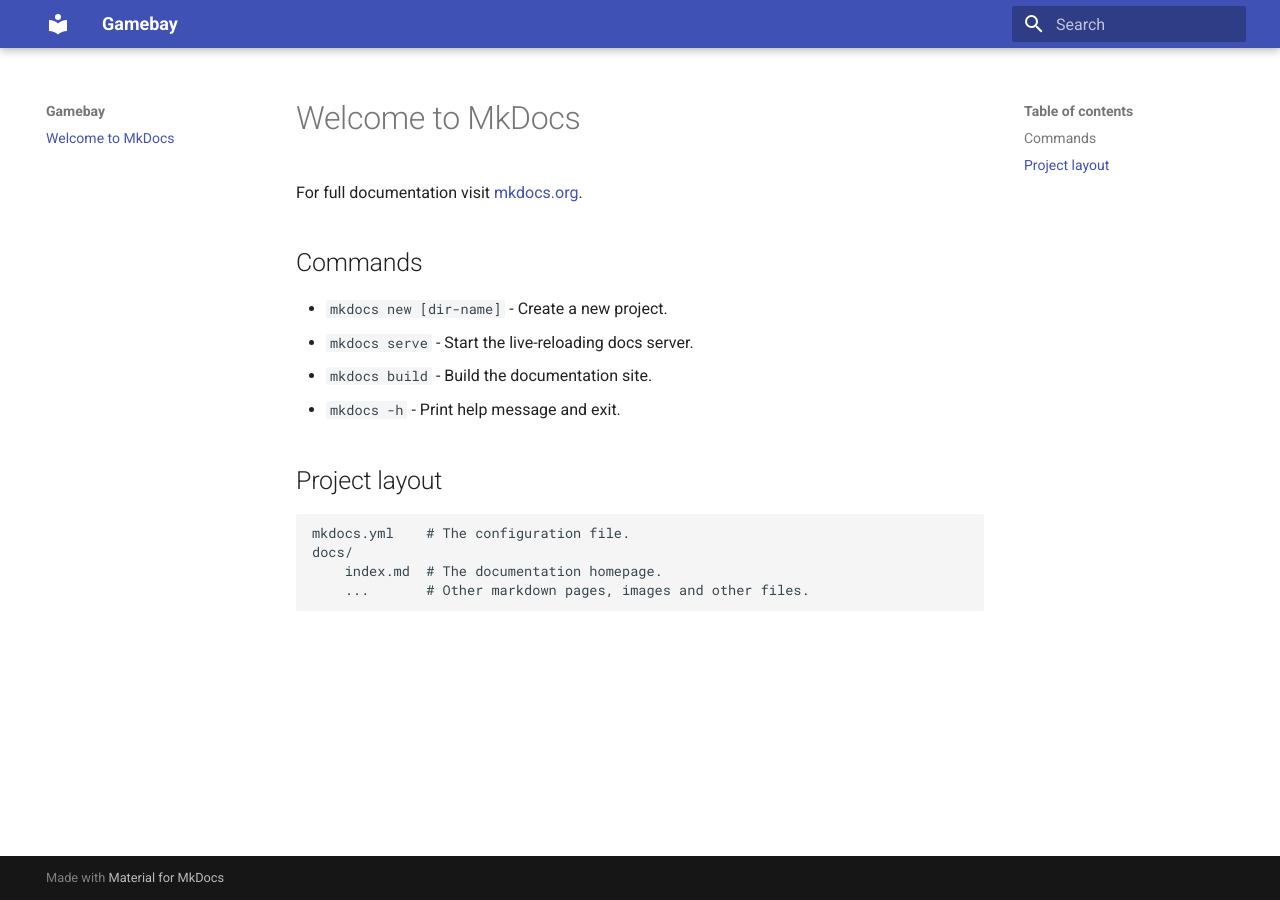
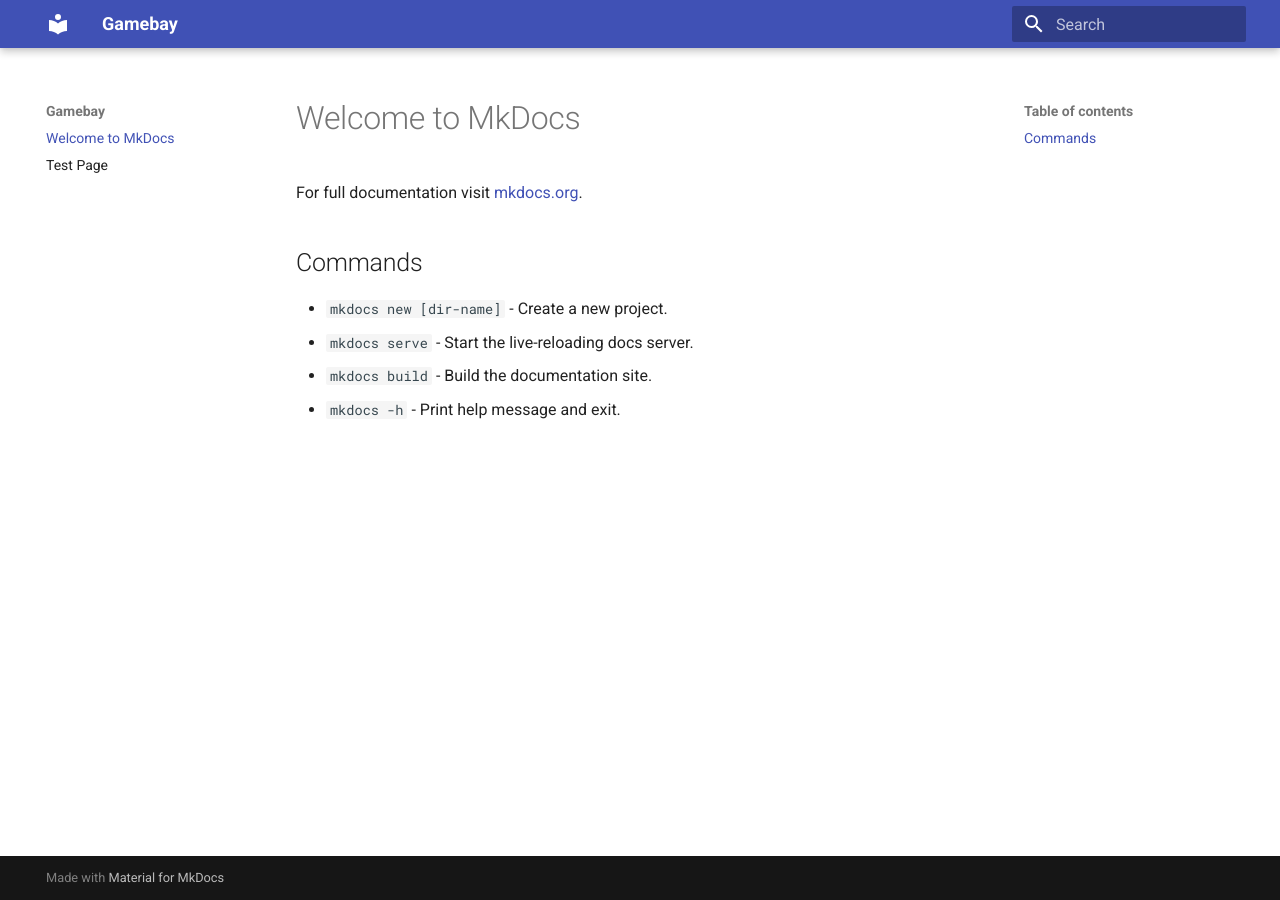
Before and after one commit to gamebay/docs, an MkDocs documentation site: the page built from docs/index.md, in a window 1280 px wide. Built offline with MkDocs 1.6.1 and Material for MkDocs 9.7.7, drawn with Linux system fonts in a browser that asks for light colours.

Commit message:
[add] test-page.md

```diff
--- a/docs/index.md
+++ b/docs/index.md
@@ -9,9 +9,9 @@ For full documentation visit [mkdocs.org](https://www.mkdocs.org).
 * `mkdocs build` - Build the documentation site.
 * `mkdocs -h` - Print help message and exit.
 
-## Project layout
+<!-- ## Project layout
 
     mkdocs.yml    # The configuration file.
     docs/
         index.md  # The documentation homepage.
-        ...       # Other markdown pages, images and other files.
+        test-page.md       # Other markdown pages, images and other files. -->
```
Also changed, not shown: docs/test-page.md (added, +5 -0 lines).
